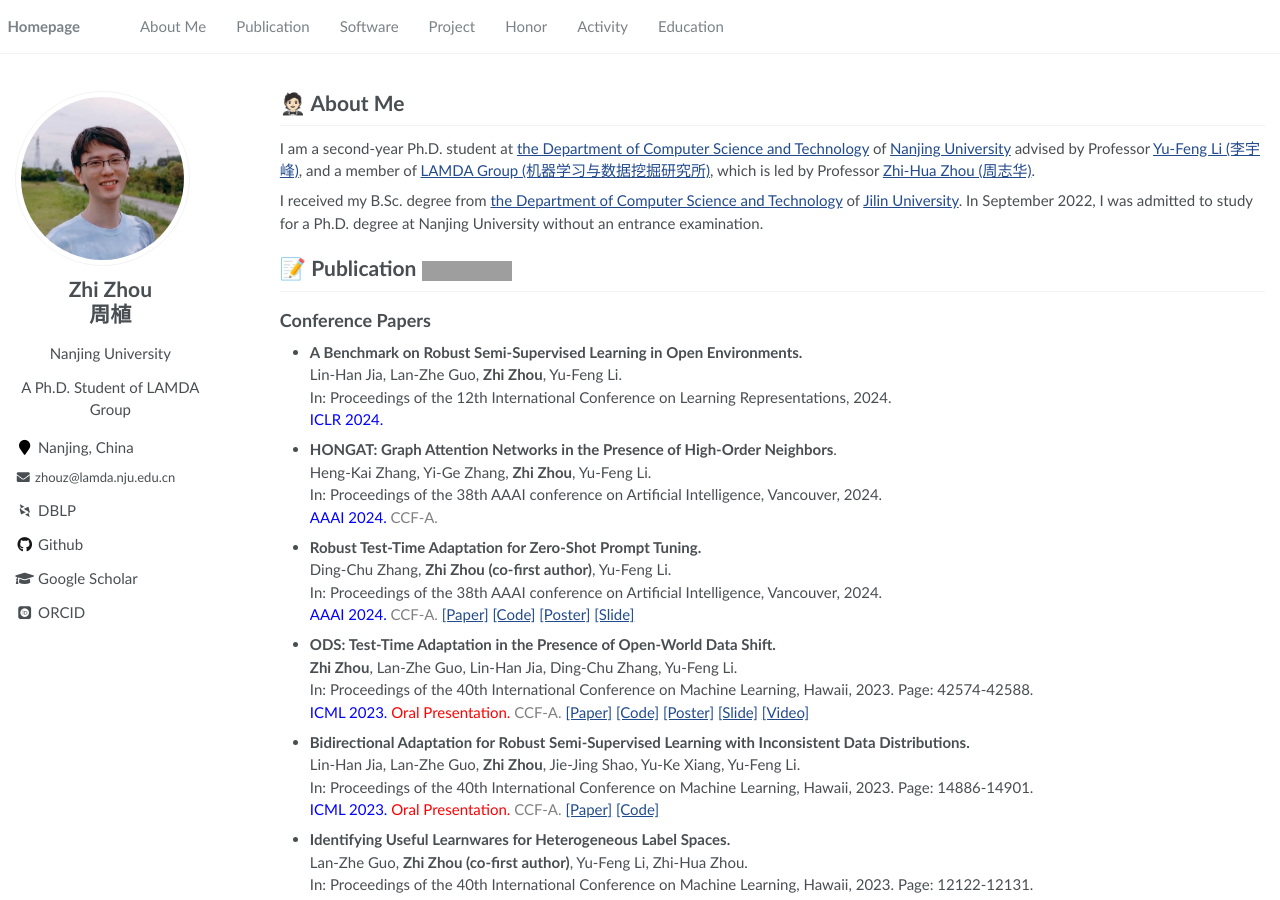
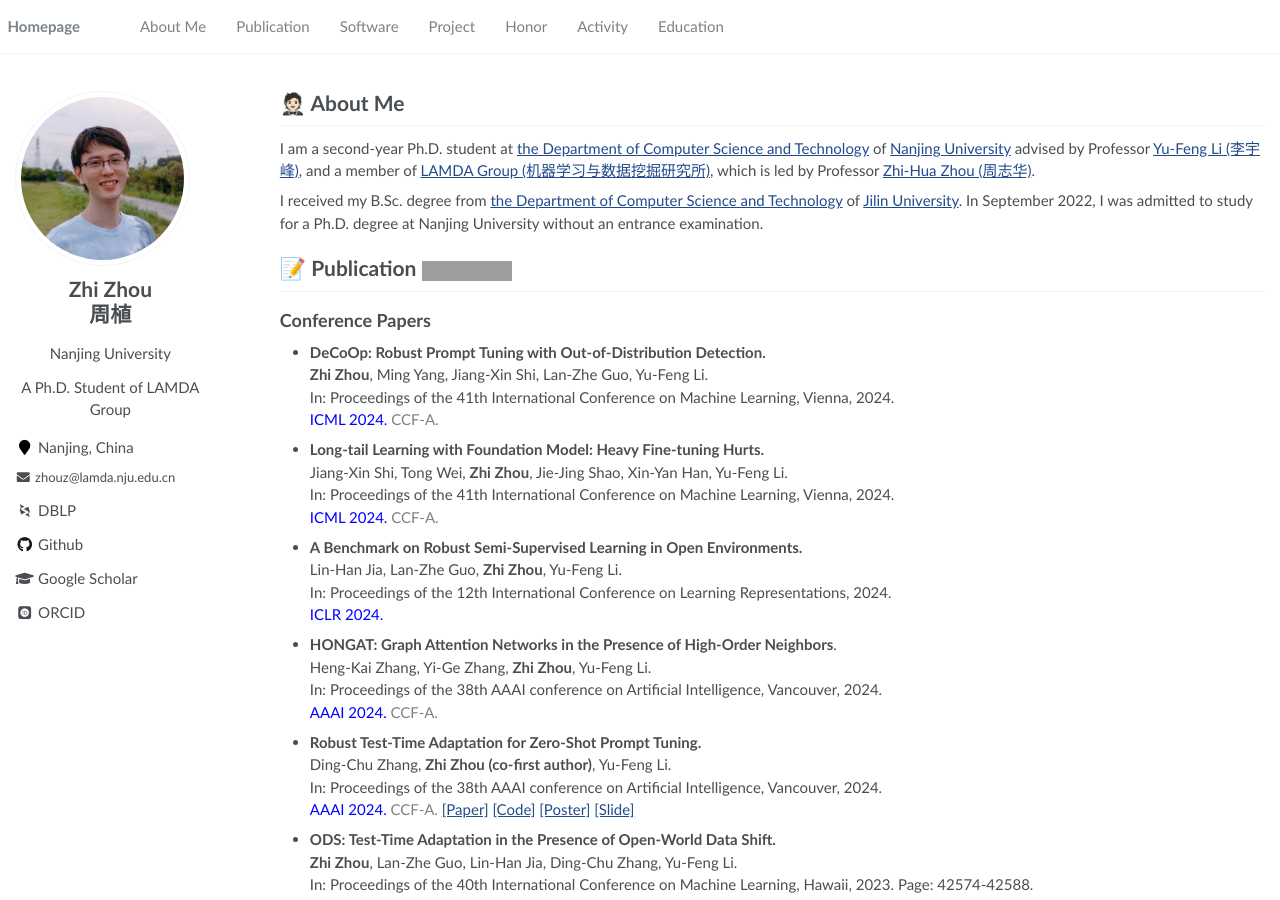
Before and after one commit to cyd24/cyd24.github.io, a Jekyll site: the page built from _pages/about.md, in a window 1280 px wide and 900 px high. Built offline with Jekyll 4.4.1, drawn with Linux system fonts in a browser that asks for light colours; some web fonts are replaced; some of the changed text lies outside the part shown; grey boxes are pictures that could not be loaded.

Commit message:
Update about.md
Add two papers and one review.

```diff
--- a/_pages/about.md
+++ b/_pages/about.md
@@ -46,6 +46,18 @@ In: Proceedings of the 40th International Conference on Machine Learning, Hawaii
 </div> -->
 
 ## Conference Papers
+
+- **DeCoOp: Robust Prompt Tuning with Out-of-Distribution Detection.** <br>
+**Zhi Zhou**, Ming Yang, Jiang-Xin Shi, Lan-Zhe Guo, Yu-Feng Li. <br>
+In: Proceedings of the 41th International Conference on Machine Learning, Vienna, 2024.<br>
+<span style="color:blue">ICML 2024.</span>
+<span style="color:grey">CCF-A.</span>
+
+- **Long-tail Learning with Foundation Model: Heavy Fine-tuning Hurts.** <br>
+Jiang-Xin Shi, Tong Wei, **Zhi Zhou**, Jie-Jing Shao, Xin-Yan Han, Yu-Feng Li. <br>
+In: Proceedings of the 41th International Conference on Machine Learning, Vienna, 2024.<br>
+<span style="color:blue">ICML 2024.</span>
+<span style="color:grey">CCF-A.</span>
 
 - **A Benchmark on Robust Semi-Supervised Learning in Open Environments.** <br> Lin-Han Jia, Lan-Zhe Guo, **Zhi Zhou**, Yu-Feng Li. <br>
 In: Proceedings of the 12th International Conference on Learning Representations, 2024. <br>
@@ -198,7 +210,7 @@ NeurIPS 2023 Diffusion Workshop. <br>
 ## Conference Committee
 
 - Senior Program Committee Member, ACML 2022.
-- Program Committee Member, NeurIPS 2022/2023.
+- Program Committee Member, NeurIPS 2022/2023/2024.
 - Program Committee Member, ICML 2022/2023/2024.
 - Program Committee Member, ICLR 2024.
 - Program Committee Member, KDD 2024.
```
